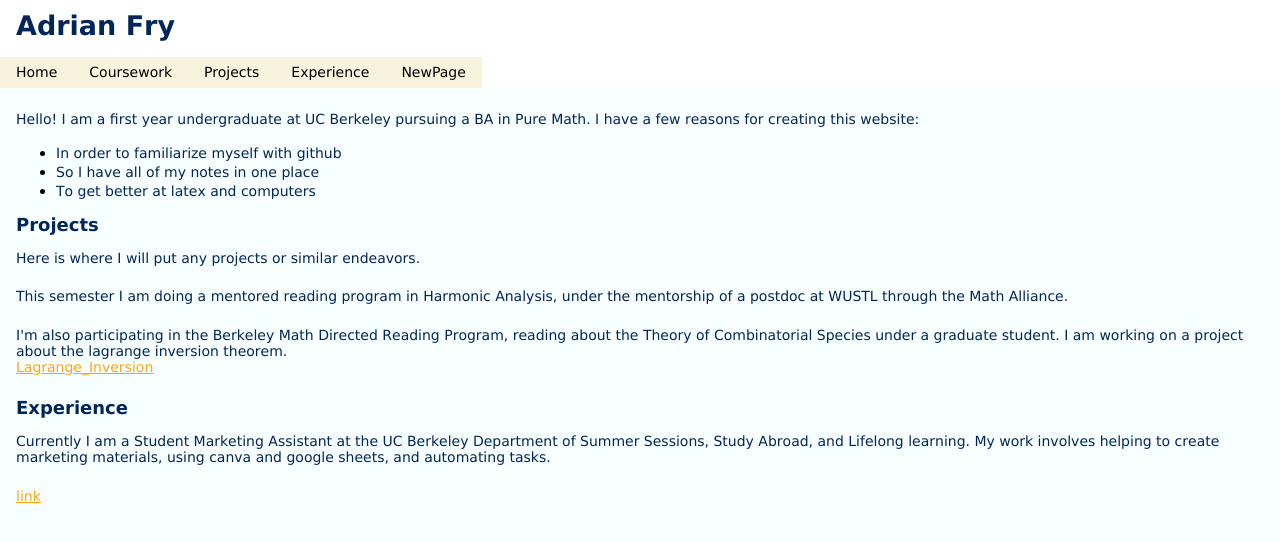
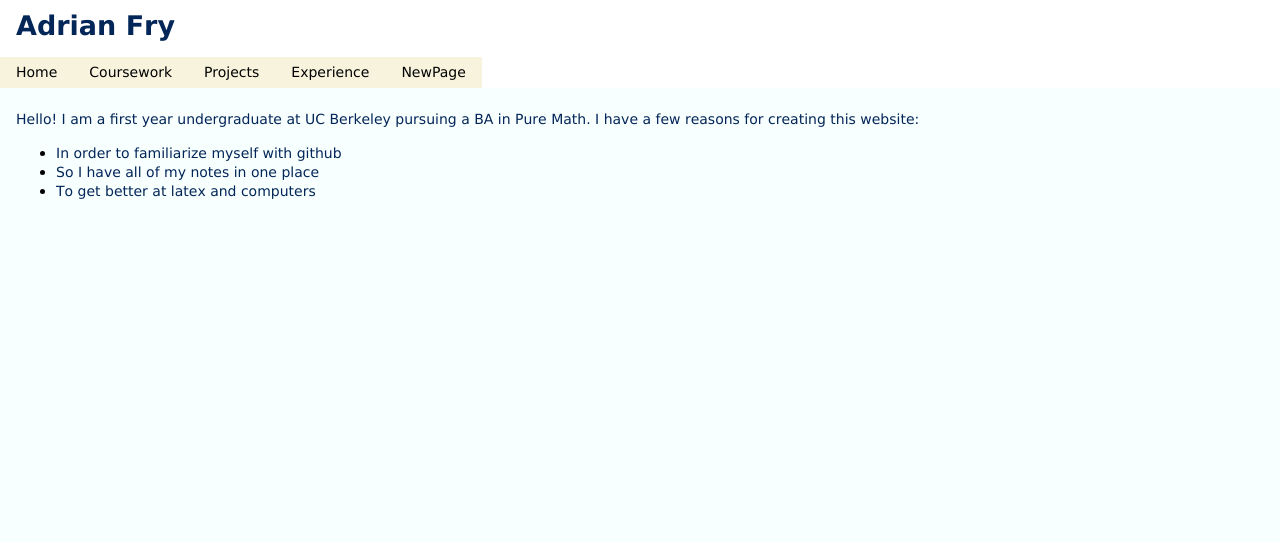
Before and after one commit to aunbeatabl/aunbeatabl.github.io, a plain HTML site: page index.html in a window 1280 px wide. Drawn offline with nearby package versions, Linux system fonts and the light colour scheme.

Commit message:
Update index.html

```diff
--- a/index.html
+++ b/index.html
@@ -54,23 +54,6 @@
 </ul>
 </span></p>
 
-<h2 style="margin: 0.0px 0.0px 14.9px 0.0px; font: 18.0px Verdana; color: #032658; -webkit-text-stroke: #032658"><span class="s1"><b>Projects</b></span></h2>
-<p class="p2"><span class="s1">Here is where I will put any projects or similar endeavors.</span></p>
-<br>
-<p  class="p2"><span class="s1">This semester I am doing a mentored reading program in Harmonic Analysis, under the mentorship of a postdoc at WUSTL through the Math Alliance. </span></p> <!-- Note to self-->
-<br>
-<p  class="p2"><span class="s1">I'm also participating in the Berkeley Math Directed Reading Program, reading about the Theory of Combinatorial Species under a graduate student.  I am working on a project
-  about the lagrange inversion theorem. </span></p>
-<p class="p5"><span class="s2"><a href="file:///Users/adrianfry/253.F16/Cat.pdf">Lagrange_Inversion</a></span></p>
-<br>
-
-<h2 style="margin: 0.0px 0.0px 14.9px 0.0px; font: 18.0px Verdana; color: #032658; -webkit-text-stroke: #032658"><span class="s1"><b>Experience</b></span></h2>
-<p  class="p2"><span class="s1">Currently I am a Student Marketing Assistant at the UC Berkeley Department of Summer Sessions, Study Abroad, and Lifelong learning. My work involves helping to create marketing
-  materials, using canva and google sheets, and automating tasks.</span></p>
-<br>
-
-<p class="p5"><span class="s2"><a href="file:///Users/adrianfry/253.F16/Cat.pdf">link</a>   <span class="Apple-converted-space"></span></span></p>
-<p class="p4"><span class="s1"></span><br></p>
 </div>
 </body>
 </html>
```
